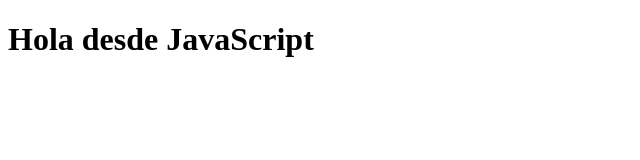
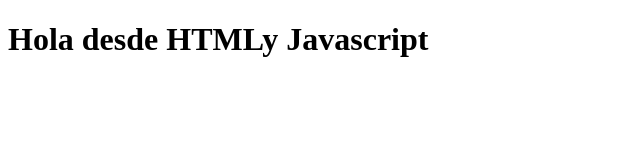
Before and after one commit to lauralona/pruebaGit, a plain HTML site: page index.html in a window 1280 px wide. Shown: the whole page, without its empty margins (0-640 px from the left). Drawn offline with Linux system fonts and the light colour scheme.

Commit message:
programa Prueba Git

```diff
--- a/holaMundo.js
+++ b/holaMundo.js
@@ -1 +1,2 @@
 console.log("Hola mundo");
+document.getElementById("texto").innerHTML+="y Javascript"
--- a/index.html
+++ b/index.html
@@ -6,7 +6,7 @@
     <title>Ejecutar JS</title>
 </head>
 <body>
-    <h1>Hola desde JavaScript</h1>
+    <h1 id="texto">Hola desde HTML</h1>
     <script src="holaMundo.js"></script> <!-- Asegúrate de que el archivo js se llama así -->
 </body>
 </html>
```
